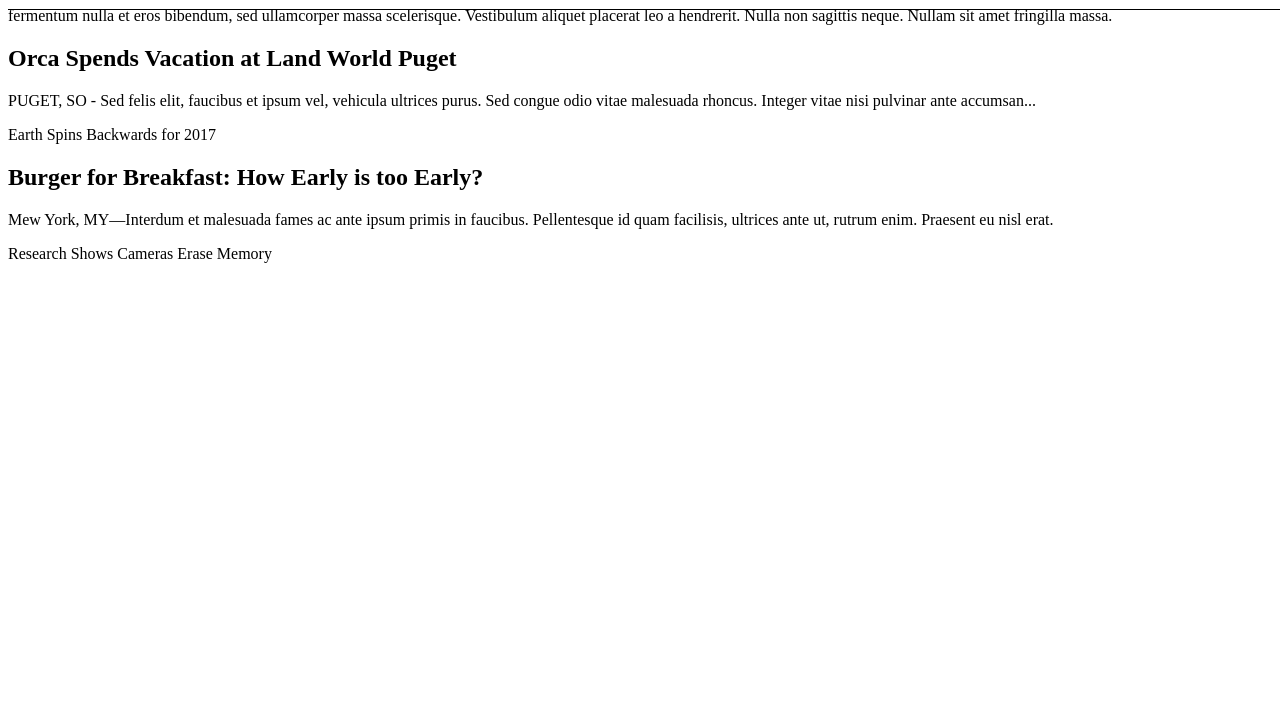
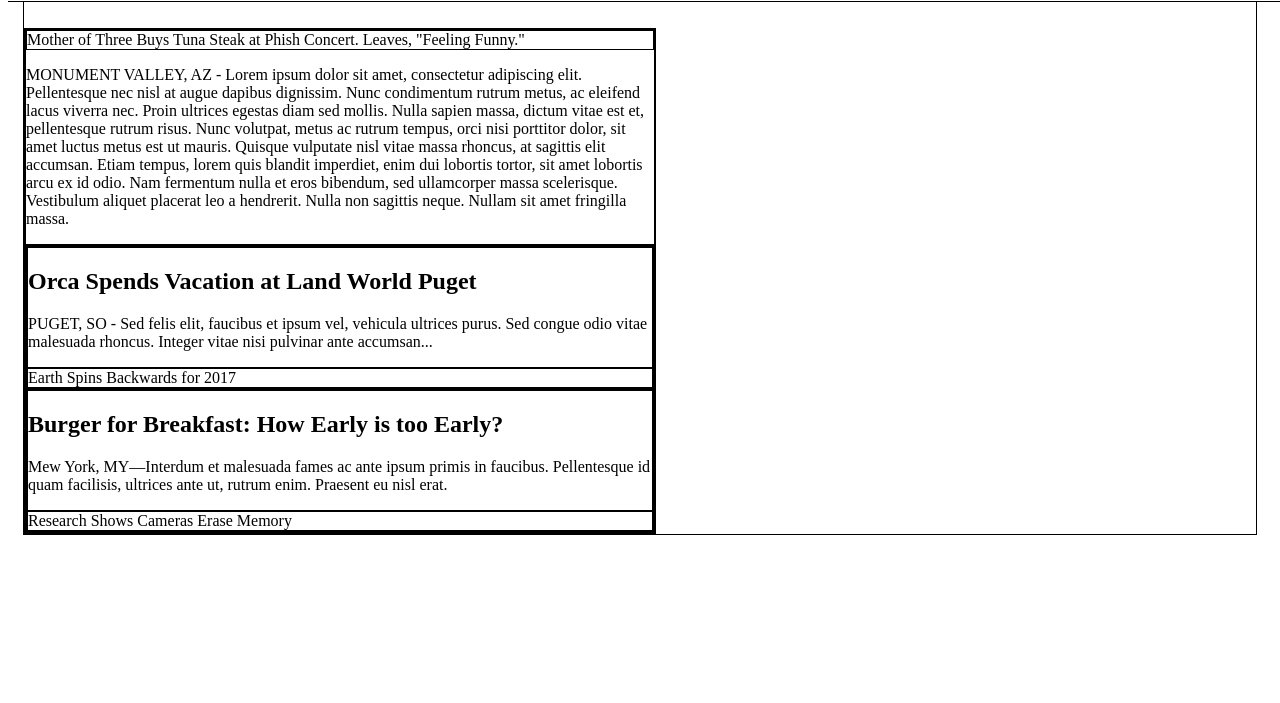
Before and after one commit to SandraSw/MyTimes, a plain HTML site: page index.html in a window 1280 px wide. Shown: the part 97-800 px from the top of the page. Drawn offline with Linux system fonts and the light colour scheme.

Commit message:
Create large column content.

```diff
--- a/Resources/CSS/style.css
+++ b/Resources/CSS/style.css
@@ -12,6 +12,7 @@ header {
   border-bottom: 1px solid black;
   padding-bottom: 10px;
   background-color: white;
+  z-index: 5;
 }
 
 .logo {
@@ -42,4 +43,31 @@ nav span {
   padding: 20px 10px;
 }
 
-/* Column1 styling */
+/* Content styling */
+
+.content {
+  display: flex;
+  width: 1232px;
+  margin: 0 auto 78px auto;
+  padding-top: 116px;
+  border: 1px solid black;
+}
+
+.column {
+  display: flex;
+  flex-direction: column;
+  margin-right: 32px;
+}
+
+.column.large {
+  width: 630px;
+}
+
+div {
+  border: 1px solid black;
+}
+
+p {
+  display: block;
+  margin: 16px 0 16px 0;
+}
--- a/index.html
+++ b/index.html
@@ -30,51 +30,47 @@
 
 <!-- Main content of the blog -->
 
-    <main>
+    <main class="content">
 
-      <!-- First column -->
+      <!-- First column section -->
 
-      <div class="column1">
+      <div class="column large">
 
-        <!-- Box 1 -->
-
-        <div class="box1">
-          <p>Mother of Three Buys Tuna Steak at Phish Concert. Leaves, "Feeling Funny."</p>
+        <div class="lead story">
+          <div class="image-content">
+            <span>Mother of Three Buys Tuna Steak at Phish Concert. Leaves, "Feeling Funny."</span>
+          </div>
+          <p class="narrative">MONUMENT VALLEY, AZ - Lorem ipsum dolor sit amet, consectetur adipiscing elit. Pellentesque nec nisl at augue dapibus dignissim. Nunc condimentum rutrum metus, ac eleifend lacus viverra nec. Proin ultrices egestas diam sed mollis. Nulla sapien massa, dictum vitae est et, pellentesque rutrum risus. Nunc volutpat, metus ac rutrum tempus, orci nisi porttitor dolor, sit amet luctus metus est ut mauris. Quisque vulputate nisl vitae massa rhoncus, at sagittis elit accumsan. Etiam tempus, lorem quis blandit imperdiet, enim dui lobortis tortor, sit amet lobortis arcu ex id odio. Nam fermentum nulla et eros bibendum, sed ullamcorper massa scelerisque. Vestibulum aliquet placerat leo a hendrerit. Nulla non sagittis neque. Nullam sit amet fringilla massa.<p>
         </div>
 
-        <!-- Box 2 -->
+        <div class="stories">
+          <div class="story">
+            <div class="text-content">
+              <h2>Orca Spends Vacation at Land World Puget</h2>
+              <p class="narrative">PUGET, SO - Sed felis elit, faucibus et ipsum vel, vehicula ultrices purus. Sed congue odio vitae malesuada rhoncus. Integer vitae nisi pulvinar ante accumsan...</p>
+            </div>
+            <div class="fall image-content">
+              <span>Earth Spins Backwards for 2017</span>
+            </div>
+          </div>
 
-        <div class="box2">
-          <p>MONUMENT VALLEY, AZ - Lorem ipsum dolor sit amet, consectetur adipiscing elit. Pellentesque nec nisl at augue dapibus dignissim. Nunc condimentum rutrum metus, ac eleifend lacus viverra nec. Proin ultrices egestas diam sed mollis. Nulla sapien massa, dictum vitae est et, pellentesque rutrum risus. Nunc volutpat, metus ac rutrum tempus, orci nisi porttitor dolor, sit amet luctus metus est ut mauris. Quisque vulputate nisl vitae massa rhoncus, at sagittis elit accumsan. Etiam tempus, lorem quis blandit imperdiet, enim dui lobortis tortor, sit amet lobortis arcu ex id odio. Nam fermentum nulla et eros bibendum, sed ullamcorper massa scelerisque. Vestibulum aliquet placerat leo a hendrerit. Nulla non sagittis neque. Nullam sit amet fringilla massa.<p>
-        </div>
-
-        <!-- Box 3 -->
-
-        <div class="box3">
-          <h2>Orca Spends Vacation at Land World Puget</h2>
-          <p>PUGET, SO - Sed felis elit, faucibus et ipsum vel, vehicula ultrices purus. Sed congue odio vitae malesuada rhoncus. Integer vitae nisi pulvinar ante accumsan...</p>
-        </div>
-
-        <!-- Box 4 -->
-
-        <div class="box4">
-          <p>Earth Spins Backwards for 2017</p>
-        </div>
-
-        <!-- Box 5 -->
-
-        <div class="box5">
-          <h2>Burger for Breakfast: How Early is too Early?</h2>
-          <p>Mew York, MY—Interdum et malesuada fames ac ante ipsum primis in faucibus. Pellentesque id quam facilisis, ultrices ante ut, rutrum enim. Praesent eu nisl erat.</p>
-        </div>
-
-        <!-- Box 6 -->
-
-        <div class="box6">
-          <p>Research Shows Cameras Erase Memory</p>
+          <div class="story">
+            <div class="text-content">
+              <h2>Burger for Breakfast: How Early is too Early?</h2>
+              <p class="narrative">Mew York, MY—Interdum et malesuada fames ac ante ipsum primis in faucibus. Pellentesque id quam facilisis, ultrices ante ut, rutrum enim. Praesent eu nisl erat.</p>
+            </div>
+            <div class="pop-culture image-content">
+              <span>Research Shows Cameras Erase Memory</span>
+            </div>
+          </div>
         </div>
 
       </div>
+
+
+
+
+
 
 
 
```
